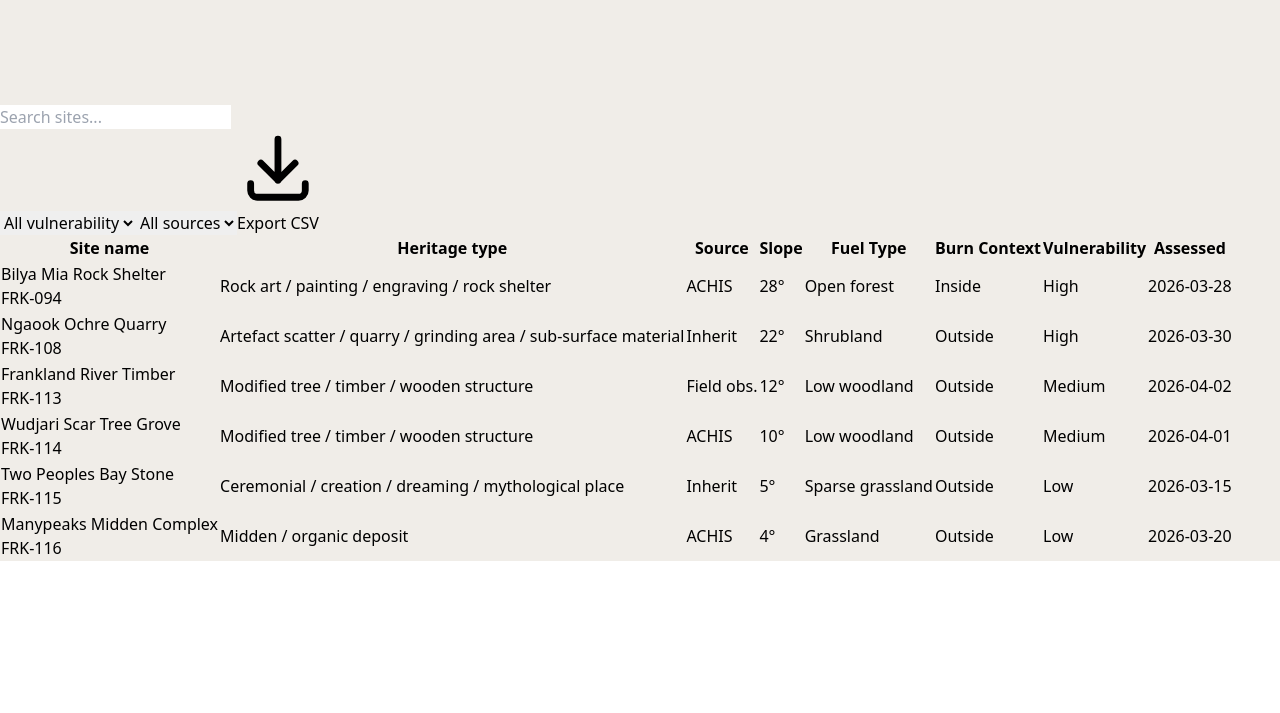
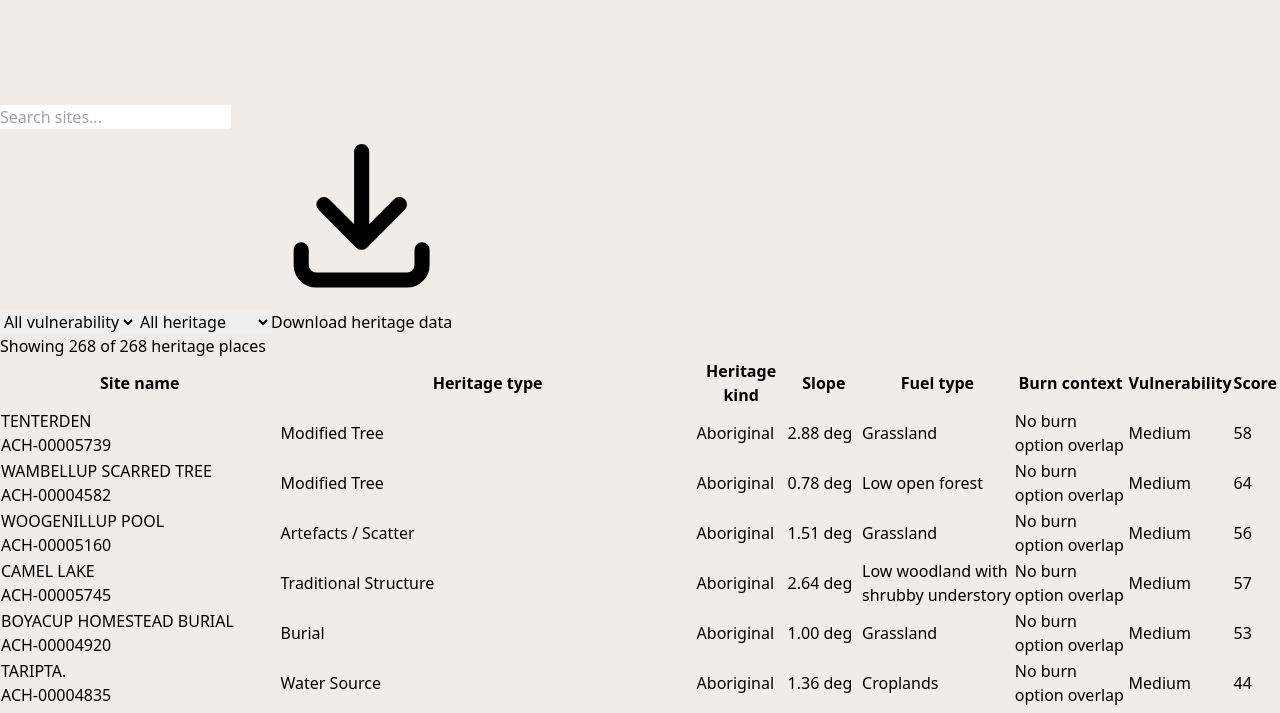
Before and after one commit to tobinyao/IT-capstone-5206---group-10, a React (Vite) app: page /registry in a window 1280 px wide. Shown: the part 3417-4130 px from the top of the page. Before the commit the page ends 3978 px from the top, so only its background shows below. Built offline with nearby package versions, Linux system fonts and the light colour scheme.

Commit message:
Use processed heritage data in registry

```diff
--- a/src/pages/HeritagRegistry.tsx
+++ b/src/pages/HeritagRegistry.tsx
@@ -1,99 +1,100 @@
-// NOTE: heritageType and fuelType are typed as `string` for display purposes.
-// The canonical union types live in SiteAssessment.tsx; mock data values
-// here are kept aligned with those by hand. A future refactor should extract
-// a shared scoring module (src/lib/scoring.ts) and reuse the unions in both
-// files so spec changes propagate automatically.
+import { useEffect, useMemo, useState } from 'react'
 
-interface Site {
+type RiskLevel = 'High' | 'Medium' | 'Low'
+
+type HeritageFeature = {
+  properties: Record<string, unknown>
+}
+
+type HeritageFeatureCollection = {
+  features: HeritageFeature[]
+}
+
+type RegistrySite = {
   id: string
   name: string
   heritageType: string
-    source: 'ACHIS' | 'Inherit' | 'Field obs.'
-    slope: number
+  heritageKind: string
+  slope: number | null
   fuelType: string
-    burnContext: boolean
-    vulnerability: 'High' | 'Medium' | 'Low'
-    assessedDate: string
+  burnContext: string
+  vulnerability: RiskLevel
+  score: number | null
 }
 
-  // Vulnerability values below are pre-computed by hand using the Heritage
-  // Vulnerability Score formula:
-  //   round(fuel × 0.45 + slope × 0.25 + heritageType × 0.25 + burnContext × 0.05)
-  // with thresholds High ≥ 64.2, Medium ≥ 48.3, else Low.
-  // Heritage type mappings from earlier mock strings to the 9 spec categories
-  // ("Ochre extraction" → "Artefact scatter / quarry / …", "Stone arrangement"
-  // → "Ceremonial / creation / …") are judgment calls — please flag in review
-  // if a different mapping fits better.
-  const mockSites: Site[] = [
-    {
-      id: 'FRK-094',
-      name: 'Bilya Mia Rock Shelter',
-      heritageType: 'Rock art / painting / engraving / rock shelter',
-      source: 'ACHIS',
-      slope: 28,
-      fuelType: 'Open forest',
-      burnContext: true,
-      vulnerability: 'High', // 90
-      assessedDate: '2026-03-28',
-    },
-    {
-      id: 'FRK-108',
-      name: 'Ngaook Ochre Quarry',
-      heritageType: 'Artefact scatter / quarry / grinding area / sub-surface material',
-      source: 'Inherit',
-      slope: 22,
-      fuelType: 'Shrubland',
-      burnContext: false,
-      vulnerability: 'High', // 71
-      assessedDate: '2026-03-30',
-    },
-    {
-      id: 'FRK-113',
-      name: 'Frankland River Timber',
-      heritageType: 'Modified tree / timber / wooden structure',
-      source: 'Field obs.',
-      slope: 12,
-      fuelType: 'Low woodland',
-      burnContext: false,
-      vulnerability: 'Medium', // 64
-      assessedDate: '2026-04-02',
-    },
-    {
-      id: 'FRK-114',
-      name: 'Wudjari Scar Tree Grove',
-      heritageType: 'Modified tree / timber / wooden structure',
-      source: 'ACHIS',
-      slope: 10,
-      fuelType: 'Low woodland',
-      burnContext: false,
-      vulnerability: 'Medium', // 62
-      assessedDate: '2026-04-01',
-    },
-    {
-      id: 'FRK-115',
-      name: 'Two Peoples Bay Stone',
-      heritageType: 'Ceremonial / creation / dreaming / mythological place',
-      source: 'Inherit',
-      slope: 5,
-      fuelType: 'Sparse grassland',
-      burnContext: false,
-      vulnerability: 'Low', // 36
-      assessedDate: '2026-03-15',
-    },
-    {
-      id: 'FRK-116',
-      name: 'Manypeaks Midden Complex',
-      heritageType: 'Midden / organic deposit',
-      source: 'ACHIS',
-      slope: 4,
-      fuelType: 'Grassland',
-      burnContext: false,
-      vulnerability: 'Low', // 46
-      assessedDate: '2026-03-20',
-    },
-  ]
+const HERITAGE_DATA_URL = `${import.meta.env.BASE_URL}data/processed/heritage_all_layer.geojson`
 
-  const vulnerabilityPill = (v: Site['vulnerability']) => {
+const HERITAGE_CSV_FIELDS = [
+  ['Identifier', 'identifier'],
+  ['Name', 'name'],
+  ['Heritage Kind', 'heritage_kind'],
+  ['Status', 'place_status'],
+  ['Place Type', 'place_type'],
+  ['Region', 'region'],
+  ['Source', 'source'],
+  ['Fuel Class', 'fuel_class'],
+  ['Fuel Risk', 'fuel_risk'],
+  ['Slope Degrees', 'slope_degrees'],
+  ['Slope Risk', 'slope_risk'],
+  ['Heritage Type Risk Label', 'heritage_type_risk_label'],
+  ['Heritage Type Risk', 'heritage_type_risk'],
+  ['Burn Management Context', 'burn_management_context'],
+  ['Vulnerability Score', 'vulnerability_score'],
+  ['Vulnerability Level', 'vulnerability_level'],
+] as const
+
+const csvValue = (value: unknown) => {
+  if (value === null || value === undefined) return ''
+  const text = String(value)
+  if (/[",\n\r]/.test(text)) return `"${text.replace(/"/g, '""')}"`
+  return text
+}
+
+const heritageGeoJsonToCsv = (data: HeritageFeatureCollection) => {
+  const headers = HERITAGE_CSV_FIELDS.map(([label]) => label).join(',')
+  const rows = data.features.map((feature) =>
+    HERITAGE_CSV_FIELDS.map(([, key]) => csvValue(feature.properties[key])).join(',')
+  )
+  return [headers, ...rows].join('\n')
+}
+
+const textValue = (value: unknown, fallback = 'Unknown') => {
+  if (value === null || value === undefined || value === '') return fallback
+  return String(value)
+}
+
+const normalizedTextValue = (value: unknown, fallback = 'Unknown') => textValue(value, fallback).trim()
+
+const numberValue = (value: unknown) => {
+  if (typeof value === 'number') return value
+  if (typeof value === 'string' && value.trim() !== '') {
+    const parsed = Number(value)
+    return Number.isFinite(parsed) ? parsed : null
+  }
+  return null
+}
+
+const riskValue = (value: unknown): RiskLevel => {
+  if (value === 'High' || value === 'Medium' || value === 'Low') return value
+  return 'Low'
+}
+
+const featureToSite = (feature: HeritageFeature): RegistrySite => {
+  const properties = feature.properties
+  return {
+    id: textValue(properties.identifier ?? properties.id, 'Unknown ID'),
+    name: textValue(properties.name, 'Unnamed heritage place'),
+    heritageType: textValue(properties.place_type ?? properties.heritage_type_risk_label),
+    heritageKind: normalizedTextValue(properties.heritage_kind),
+    slope: numberValue(properties.slope_degrees),
+    fuelType: textValue(properties.fuel_class),
+    burnContext: textValue(properties.burn_management_context),
+    vulnerability: riskValue(properties.vulnerability_level),
+    score: numberValue(properties.vulnerability_score),
+  }
+}
+
+const vulnerabilityPill = (v: RiskLevel) => {
   const styles = {
     High: 'bg-red-100 text-red-800',
     Medium: 'bg-amber-100 text-amber-800',
@@ -106,56 +107,115 @@ interface Site {
   )
 }
 
-  const sourceBadge = (s: Site['source']) => {
-    const styles = {
-      'ACHIS': 'bg-indigo-50 text-indigo-700',
-      'Inherit': 'bg-indigo-50 text-indigo-700',
-      'Field obs.': 'bg-green-50 text-green-700',
-    }
+const heritageKindBadge = (heritageKind: string) => {
+  const style = heritageKind === 'Aboriginal'
+    ? 'bg-indigo-50 text-indigo-700'
+    : 'bg-green-50 text-green-700'
+
   return (
-      <span className={`inline-block px-2 py-0.5 rounded text-xs font-semibold ${styles[s]}`}>
-        {s}
+    <span className={`inline-block px-2 py-0.5 rounded text-xs font-semibold ${style}`}>
+      {heritageKind}
     </span>
   )
 }
 
-  import { useState } from 'react'
-
 const HeritagRegistry = () => {
   const [search, setSearch] = useState('')
   const [vulnFilter, setVulnFilter] = useState('All')
-    const [sourceFilter, setSourceFilter] = useState('All')
+  const [heritageKindFilter, setHeritageKindFilter] = useState('All')
+  const [heritageData, setHeritageData] = useState<HeritageFeatureCollection | null>(null)
+  const [loadError, setLoadError] = useState<string | null>(null)
+  const [isDownloading, setIsDownloading] = useState(false)
+  const [downloadError, setDownloadError] = useState<string | null>(null)
 
-    const filtered = mockSites.filter((site) => {
+  useEffect(() => {
+    let active = true
+
+    async function loadHeritageData() {
+      try {
+        const response = await fetch(HERITAGE_DATA_URL)
+        if (!response.ok) {
+          throw new Error('Could not load heritage registry data.')
+        }
+        const data = await response.json() as HeritageFeatureCollection
+        if (active) setHeritageData(data)
+      } catch (error) {
+        if (active) {
+          setLoadError(error instanceof Error ? error.message : 'Could not load heritage registry data.')
+        }
+      }
+    }
+
+    loadHeritageData()
+
+    return () => {
+      active = false
+    }
+  }, [])
+
+  const sites = useMemo(
+    () => heritageData?.features.map(featureToSite) ?? [],
+    [heritageData]
+  )
+
+  const heritageKindOptions = useMemo(
+    () => Array.from(new Set(sites.map((site) => site.heritageKind))).sort(),
+    [sites]
+  )
+
+  const filtered = sites.filter((site) => {
+    const query = search.toLowerCase()
     const matchSearch =
-        site.name.toLowerCase().includes(search.toLowerCase()) ||
-        site.id.toLowerCase().includes(search.toLowerCase())
+      site.name.toLowerCase().includes(query) ||
+      site.id.toLowerCase().includes(query) ||
+      site.heritageType.toLowerCase().includes(query)
     const matchVuln = vulnFilter === 'All' || site.vulnerability === vulnFilter
-      const matchSource = sourceFilter === 'All' || site.source === sourceFilter
-      return matchSearch && matchVuln && matchSource
+    const matchHeritageKind = heritageKindFilter === 'All' || site.heritageKind === heritageKindFilter
+    return matchSearch && matchVuln && matchHeritageKind
   })
 
-    const total = mockSites.length
-    const high = mockSites.filter((s) => s.vulnerability === 'High').length
-    const medium = mockSites.filter((s) => s.vulnerability === 'Medium').length
-    const low = mockSites.filter((s) => s.vulnerability === 'Low').length
+  const total = sites.length
+  const high = sites.filter((site) => site.vulnerability === 'High').length
+  const medium = sites.filter((site) => site.vulnerability === 'Medium').length
+  const low = sites.filter((site) => site.vulnerability === 'Low').length
+  const activeFilterText = [
+    vulnFilter !== 'All' ? vulnFilter : null,
+    heritageKindFilter !== 'All' ? heritageKindFilter : null,
+  ].filter(Boolean).join(' + ')
 
-    const exportCSV = () => {
-      const headers = ['ID', 'Name', 'Heritage Type', 'Source', 'Slope', 'Fuel Type', 'Burn Context', 'Vulnerability', 'Assessed Date']
-      const rows = mockSites.map((s) =>
-        [s.id, s.name, s.heritageType, s.source, s.slope, s.fuelType, s.burnContext ? 'Inside' : 'Outside', s.vulnerability, s.assessedDate].join(',')
-      )
-      const csv = [headers.join(','), ...rows].join('\n')
+  const downloadHeritageData = async () => {
+    setIsDownloading(true)
+    setDownloadError(null)
+
+    try {
+      let data = heritageData
+      if (!data) {
+        const response = await fetch(HERITAGE_DATA_URL)
+        if (!response.ok) {
+          throw new Error('Could not download heritage data.')
+        }
+        data = await response.json() as HeritageFeatureCollection
+      }
+
+      const csv = heritageGeoJsonToCsv(data)
+      const blob = new Blob([`\uFEFF${csv}`], { type: 'text/csv;charset=utf-8' })
+      const url = URL.createObjectURL(blob)
       const a = document.createElement('a')
-      a.href = 'data:text/csv;charset=utf-8,' + encodeURIComponent(csv)
+      a.href = url
       a.download = 'heritage_registry.csv'
+      document.body.appendChild(a)
       a.click()
+      a.remove()
+      window.setTimeout(() => URL.revokeObjectURL(url), 0)
+    } catch (error) {
+      setDownloadError(error instanceof Error ? error.message : 'Could not download heritage data.')
+    } finally {
+      setIsDownloading(false)
+    }
   }
 
   return (
     <div className="px-8 py-8 min-h-full" style={{ background: '#F0EDE8' }}>
-
-        {/* Header */}
       <div className="flex justify-between items-center mb-6">
         <h1 className="text-2xl font-black text-gray-900">Heritage Registry</h1>
         <button className="bg-gray-900 text-white px-4 py-2 rounded-lg text-sm font-bold flex items-center gap-2 hover:bg-gray-700 transition-colors">
@@ -166,7 +226,12 @@ interface Site {
         </button>
       </div>
 
-        {/* Stats */}
+      {loadError && (
+        <div className="mb-4 bg-red-50 border border-red-100 text-red-700 rounded-lg px-4 py-3 text-sm font-semibold">
+          {loadError}
+        </div>
+      )}
+
       <div className="grid grid-cols-4 gap-3 mb-6">
         {[
           { label: 'Total sites', value: total, color: 'text-gray-900' },
@@ -181,7 +246,6 @@ interface Site {
         ))}
       </div>
 
-        {/* Toolbar */}
       <div className="flex gap-3 mb-4 items-center">
         <div className="flex items-center gap-2 bg-white border border-gray-200 rounded-lg px-3 py-2 flex-1">
           <svg className="w-4 h-4 text-gray-400 flex-shrink-0" fill="none" stroke="currentColor" viewBox="0 0 24 24">
@@ -206,43 +270,60 @@ interface Site {
           <option value="Low">Low</option>
         </select>
         <select
-            value={sourceFilter}
-            onChange={(e) => setSourceFilter(e.target.value)}
+          value={heritageKindFilter}
+          onChange={(e) => setHeritageKindFilter(e.target.value)}
           className="bg-white border border-gray-200 rounded-lg px-3 py-2 text-sm text-gray-700 outline-none cursor-pointer"
         >
-            <option value="All">All sources</option>
-            <option value="ACHIS">ACHIS</option>
-            <option value="Inherit">Inherit</option>
-            <option value="Field obs.">Field obs.</option>
+          <option value="All">All heritage</option>
+          {heritageKindOptions.map((heritageKind) => (
+            <option key={heritageKind} value={heritageKind}>{heritageKind}</option>
+          ))}
         </select>
         <button
-            onClick={exportCSV}
-            className="bg-white border border-gray-200 rounded-lg px-4 py-2 text-sm font-semibold text-gray-700 flex items-center gap-2 hover:bg-gray-50 transition-colors"
+          onClick={downloadHeritageData}
+          disabled={isDownloading}
+          className="bg-white border border-gray-200 rounded-lg px-4 py-2 text-sm font-semibold text-gray-700 flex items-center gap-2 hover:bg-gray-50 transition-colors disabled:opacity-60"
         >
           <svg className="w-4 h-4" fill="none" stroke="currentColor" viewBox="0 0 24 24">
             <path strokeLinecap="round" strokeLinejoin="round" strokeWidth={2} d="M4 16v2a2 2 0 002 2h12a2 2 0 002-2v-2M7 10l5 5 5-5M12 15V3" />
           </svg>
-            Export CSV
+          {isDownloading ? 'Downloading...' : 'Download heritage data'}
         </button>
       </div>
+      {downloadError && (
+        <div className="mb-4 text-sm font-semibold text-red-700">
+          {downloadError}
+        </div>
+      )}
+      {heritageData && (
+        <div className="mb-3 text-xs font-semibold text-gray-400">
+          Showing {filtered.length} of {total} heritage places
+          {activeFilterText ? ` for ${activeFilterText}` : ''}
+        </div>
+      )}
 
-        {/* Table */}
       <div className="bg-white rounded-xl border border-gray-200 overflow-hidden">
         <table className="w-full text-sm">
           <thead className="bg-gray-50">
             <tr>
-                {['Site name', 'Heritage type', 'Source', 'Slope', 'Fuel Type', 'Burn Context', 'Vulnerability', 'Assessed', ''].map((h) => (
+              {['Site name', 'Heritage type', 'Heritage kind', 'Slope', 'Fuel type', 'Burn context', 'Vulnerability', 'Score', ''].map((h) => (
                 <th key={h} className="px-4 py-3 text-left text-xs font-bold uppercase tracking-wider text-gray-400">
                   {h}
                 </th>
               ))}
             </tr>
           </thead>
-            <tbody>
-              {filtered.length === 0 ? (
+          <tbody key={`${vulnFilter}-${heritageKindFilter}-${search}`}>
+            {!heritageData && !loadError ? (
               <tr>
                 <td colSpan={9} className="px-4 py-8 text-center text-gray-400 text-sm">
-                    No sites match your search
+                  Loading heritage registry data...
+                </td>
+              </tr>
+            ) : filtered.length === 0 ? (
+              <tr>
+                <td colSpan={9} className="px-4 py-8 text-center text-gray-400 text-sm">
+                  No heritage places match the selected filters
                 </td>
               </tr>
             ) : (
@@ -253,12 +334,16 @@ interface Site {
                     <div className="text-xs text-gray-400 mt-0.5">{site.id}</div>
                   </td>
                   <td className="px-4 py-3 text-gray-600">{site.heritageType}</td>
-                    <td className="px-4 py-3">{sourceBadge(site.source)}</td>
-                    <td className="px-4 py-3 text-gray-600">{site.slope}°</td>
+                  <td className="px-4 py-3">{heritageKindBadge(site.heritageKind)}</td>
+                  <td className="px-4 py-3 text-gray-600">
+                    {site.slope === null ? 'Unknown' : `${site.slope.toFixed(2)} deg`}
+                  </td>
                   <td className="px-4 py-3 text-gray-600">{site.fuelType}</td>
-                    <td className="px-4 py-3 text-gray-600">{site.burnContext ? 'Inside' : 'Outside'}</td>
+                  <td className="px-4 py-3 text-gray-600">{site.burnContext}</td>
                   <td className="px-4 py-3">{vulnerabilityPill(site.vulnerability)}</td>
-                    <td className="px-4 py-3 text-gray-400">{site.assessedDate}</td>
+                  <td className="px-4 py-3 text-gray-600">
+                    {site.score === null ? 'Unknown' : site.score}
+                  </td>
                   <td className="px-4 py-3">
                     <button className="text-gray-400 hover:text-gray-600 p-1 rounded hover:bg-gray-100">
                       <svg className="w-4 h-4" fill="currentColor" viewBox="0 0 20 20">
@@ -272,7 +357,6 @@ interface Site {
           </tbody>
         </table>
       </div>
-
     </div>
   )
 }
```
Lines whose indentation alone changed are shown as unchanged.
